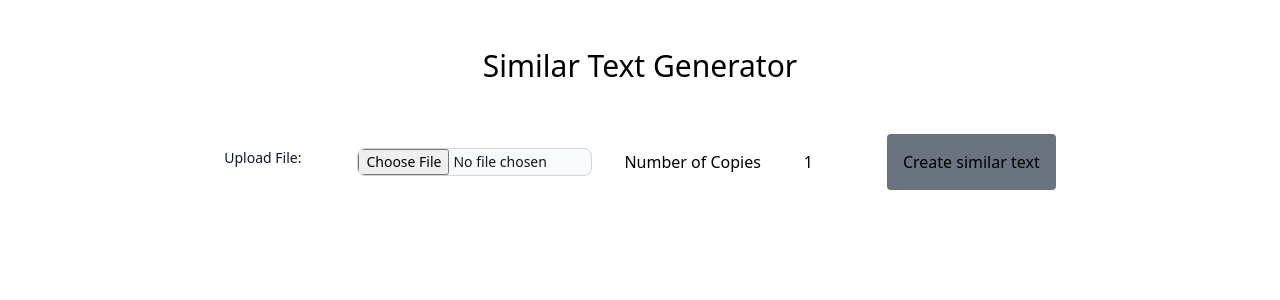
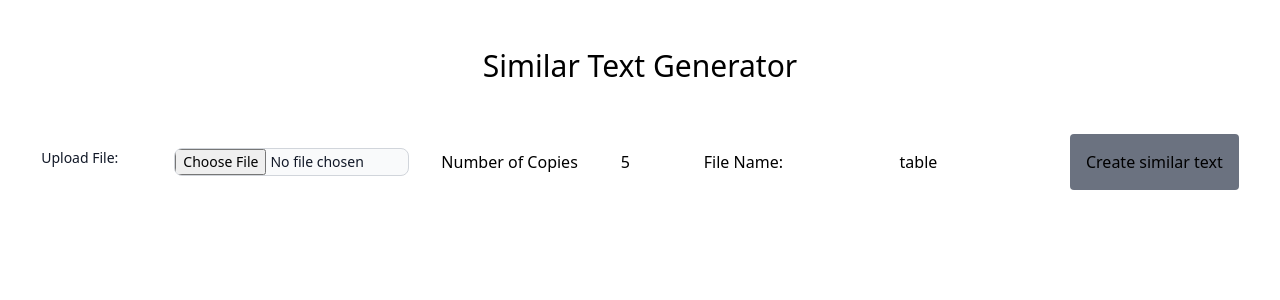
Before and after one commit to sinoct/ai-text-generator, a Next.js app: page / in a window 1280 px wide. Shown: the top 300 px of the page. Built offline with nearby package versions, Linux system fonts and the light colour scheme.

Commit message:
created parallel api calls

```diff
--- a/src/components/similarTextGenerator.tsx
+++ b/src/components/similarTextGenerator.tsx
@@ -4,7 +4,8 @@ import * as xlsx from "xlsx";
 import { BarLoader } from "react-spinners";
 
 const SimilatTextGenerator: FunctionComponent = () => {
-  const [copies, setCopies] = useState(1);
+  const [copies, setCopies] = useState(5);
+  const [fileName, setFileName] = useState("table");
   const [excel, setExcel] = useState({});
   const [loader, setLoader] = useState(false);
   const [progress, setProgress] = useState({ current: 0, from: 0 });
@@ -14,11 +15,14 @@ const SimilatTextGenerator: FunctionComponent = () => {
   const copiesChangeHandler = (newText: any) => {
     setCopies(newText.target.value);
   };
+  const fileNameChangeHandler = (newText: any) => {
+    setFileName(newText.target.value);
+  };
 
   const generateVariations = async () => {
+    setDownloadReady(false);
     setLoader(true);
     const json = await generateTextFromExcel(excel, copies, setProgress);
-    console.log(json);
     setLoader(false);
     setDownloadExcel(json);
     setDownloadReady(true);
@@ -46,18 +50,7 @@ const SimilatTextGenerator: FunctionComponent = () => {
     const worksheet = xlsx.utils.json_to_sheet(json);
     const workbook = xlsx.utils.book_new();
     xlsx.utils.book_append_sheet(workbook, worksheet, "Sheet1");
-    xlsx.writeFile(workbook, "DataSheet.xlsx");
-  };
-
-  const exportData = (json: any) => {
-    const jsonString = `data:text/json;chatset=utf-8,${encodeURIComponent(
-      JSON.stringify(json)
-    )}`;
-    const link = document.createElement("a");
-    link.href = jsonString;
-    link.download = "data.json";
-
-    link.click();
+    xlsx.writeFile(workbook, `${fileName}.xlsx`);
   };
 
   return (
@@ -82,13 +75,23 @@ const SimilatTextGenerator: FunctionComponent = () => {
         <div className="flex gap-4 items-center">
           <label htmlFor="width"> Number of Copies</label>
           <input
-            className="p-1 text-center"
+            className="p-1 text-center rounded"
             type="number"
             max="5"
             min="0"
             value={copies}
             name="width"
             onInput={copiesChangeHandler}
+          />
+        </div>
+
+        <div className="flex gap-4 items-center">
+          <label htmlFor="width"> File Name: </label>
+          <input
+            className="p-1 text-center rounded"
+            value={fileName}
+            name="width"
+            onInput={fileNameChangeHandler}
           />
         </div>
 
@@ -106,14 +109,14 @@ const SimilatTextGenerator: FunctionComponent = () => {
           Create similar text
         </button>
       </div>
-      <div>
-        <BarLoader color="#36d7b7" loading={loader} />
-        {loader && (
+      {loader && (
+        <div className="flex justify-center items-center gap-4 p-4">
+          <BarLoader color="#36d7b7" loading={loader} />
           <div>
             {progress.current}/{progress.from}
           </div>
-        )}
-      </div>
+        </div>
+      )}
       {downloadReady && (
         <div className="flex justify-center">
           <button
--- a/src/utils/generateTextsFromExcel.ts
+++ b/src/utils/generateTextsFromExcel.ts
@@ -11,25 +11,29 @@ export const generateTextFromExcel = async (
     }>
   >
 ) => {
-  //   excel.map((item: any, index: any) => {
-  //     console.log(item);
-  //   });
-  let json = [];
-  for (let i = 0; i < 1; i++) {
-    updateProgress({ current: i, from: excel.length });
+  let progress = 0;
+  let json: any[] = [];
+  updateProgress({ current: progress, from: excel.length });
+  await Promise.all(
+    excel.map(async (item: any, index: any) => {
       try {
-      const generated = await generateTexts(excel[i]["Rövid Leírás"], count);
-      let updated = excel[i];
+        const generated = await generateTexts(item["Rövid Leírás"], count);
+        let updated = item;
         const choices = generated.data.choices;
         updated["TR"] = choices[0].text || "";
         updated["TD"] = choices[1].text || "";
         updated["TV"] = choices[2].text || "";
         updated["TS"] = choices[3].text || "";
         updated["PR"] = choices[4].text || "";
-      json.push(updated);
+        json[index] = updated;
+        progress += 1;
+        updateProgress({ current: progress, from: excel.length });
       } catch (error) {
-      json.push(excel[i]);
+        json[index] = item;
+        progress += 1;
+        updateProgress({ current: progress, from: excel.length });
       }
-  }
+    })
+  );
   return json;
 };
```
Lines whose indentation alone changed are shown as unchanged.
